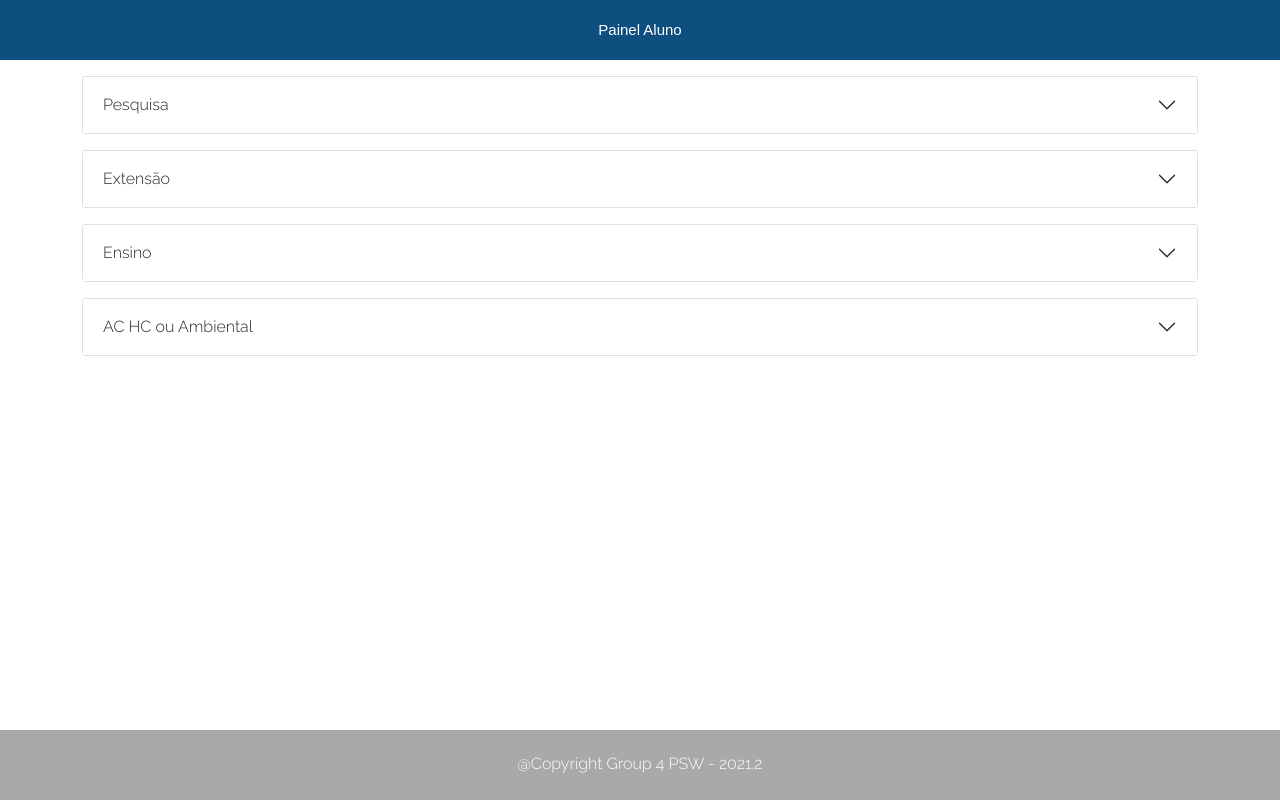
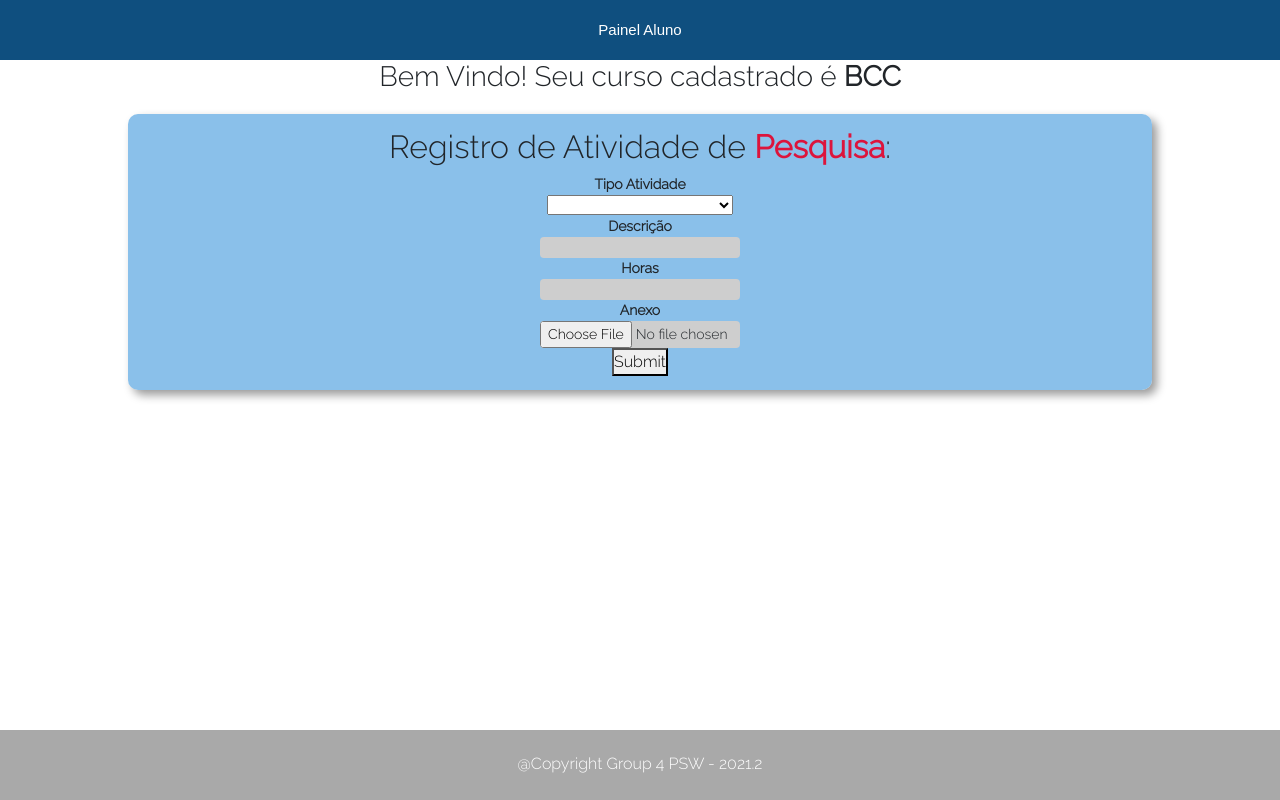
Before and after one commit to dsm-cefet-rj/trabalhointegrado2021-2-2021-2-grupo-4, a React (Create React App) app: page / in a window 1280 px wide. Built offline with nearby package versions, Linux system fonts and the light colour scheme.

Commit message:
feat: componentizando tela EdicaoAtividade

```diff
--- /dev/null
+++ b/src/components/EdicaoAtividade/index.js
@@ -0,0 +1,67 @@
+import React from 'react'
+import './styled.scss'
+
+export default function EdicaoAtividade(props) {
+
+    return (
+      <>
+            <div class="menu_navegacao">
+                <nav class="nav-bar">
+                    <a onclick="mostraTela('painel-aluno')">Painel Aluno</a>
+                </nav>
+            </div>
+            <h3 style={{textAlign: 'center'}}>Bem Vindo! Seu curso cadastrado é <b>BCC</b> </h3>
+            <div className='container' id="painel">
+                <h2>Registro de Atividade de <b style={{color: 'crimson'}}>Pesquisa</b>:</h2>
+
+                <table>
+                    <tr>
+                        <th>Tipo Atividade</th>
+                    </tr>
+                    <tr>
+                        <td>
+                            <select name="" id="">
+                                <option value=""></option>
+                                <option value="">Iniciação Científica</option>
+                                <option value="">Publicações</option>
+                                <option value="">Participação em Pesquisa</option>
+                                <option value="">Ass. a monografia, teses...</option>
+                            </select>
+                        </td>
+                    </tr>
+                </table>
+                <table>
+                    <tr>
+                        <th>Descrição</th>
+                    </tr>
+                    <tr>
+                        <td>
+                            <input type="text"/>
+                        </td>
+                    </tr>
+                </table>
+                <table>
+                    <tr>
+                        <th>Horas</th>
+                    </tr>
+                    <tr>
+                        <td>
+                            <input type="number" name="horas" id="horas"/>
+                        </td>
+                    </tr>
+                </table>
+                <table>
+                    <tr>
+                        <th>Anexo</th>
+                    </tr>
+                    <tr>
+                        <td>
+                            <input type="file"/>
+                        </td>
+                    </tr>
+                </table>
+                <button id="comeco" onclick="salvar()">Submit</button>
+            </div>
+      </>
+    );
+}
--- /dev/null
+++ b/src/components/EdicaoAtividade/styled.scss
@@ -0,0 +1,41 @@
+*{
+    margin: 0;
+    padding: 0;
+}
+
+.menu_navegacao{
+    width: 100%;
+    height: 60px;
+    background-color: #004478f0;
+    display: flex;
+}
+
+#painel{
+    background-color: #69afe5c7;
+    border-radius: 10px;
+    padding: 14px;
+    width: 80%;
+    margin: auto;
+    margin-top: 20px;
+    box-shadow: 5px 5px 10px rgba(0, 0, 0, 0.4);
+    text-align: center;
+}
+
+table {
+    margin-bottom: 10px;
+    font-family: arial, sans-serif;
+    font-size: 14px;
+    border-collapse: collapse;
+    width: 100%;
+}
+
+td, th {
+    border: 1px solid rgba(0, 0, 136, 0.85);
+    text-align: center;
+    padding: 10px;
+}
+
+button{
+    padding-right: 8px;
+    padding-left: 8px;
+}
--- a/src/index.js
+++ b/src/index.js
@@ -3,13 +3,15 @@ import ReactDOM from 'react-dom';
 import './index.css';
 import Footer from './components/Footer/index'
 import App from './App';
+import EdicaoAtividade from './components/EdicaoAtividade';
 import PainelAtividade from './components/PainelAtividade/index'
 import reportWebVitals from './reportWebVitals';
 import 'bootstrap/dist/css/bootstrap.min.css';
 
+
 ReactDOM.render(
   <React.StrictMode>
-    <PainelAtividade />
+    <EdicaoAtividade />
     <Footer />
   </React.StrictMode>,
   document.getElementById('root')
```
Also changed, not shown: src/components/entidades/atividade.js (added, +9 -0 lines), src/components/entidades/curso.js (added, +39 -0 lines), src/components/entidades/relatorio.js (added, +7 -0 lines), src/components/entidades/usuario.js (added, +8 -0 lines), src/components/entidades/validacao.js (added, +8 -0 lines).
